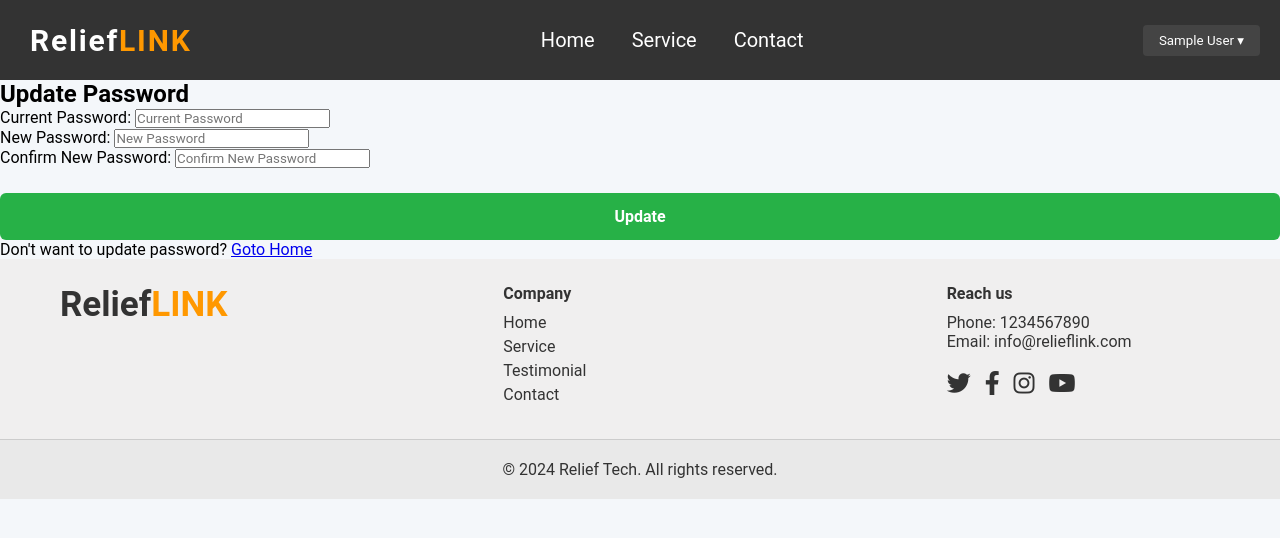
After one commit to TahmidMuntaser/ReliefLink, a Django app: page /account/password_update/ in a window 1280 px wide. The commit adds this page. Shown: the top 538 px of the page. Run offline with Django 5.2, Linux system fonts and the light colour scheme; the visitor is signed in with stand-in values (Sample User, id 1).

Commit message:
Update Password Functionality Implemented

```diff
--- a/ReliefLink/account/forms.py
+++ b/ReliefLink/account/forms.py
@@ -32,3 +32,31 @@ class CustomUserCreationForm(UserCreationForm):
 class LoginForm(forms.Form):
     email = forms.EmailField(label="Email")
     password = forms.CharField(widget=forms.PasswordInput, label="Password")
+
+
+class UpdatePasswordForm(forms.Form):
+    current_password = forms.CharField(
+        widget=forms.PasswordInput(attrs={'placeholder': 'Current Password'}),
+        label="Current Password",
+        required=True
+    )
+    new_password = forms.CharField(
+        widget=forms.PasswordInput(attrs={'placeholder': 'New Password'}),
+        label="New Password",
+        required=True
+    )
+    confirm_password = forms.CharField(
+        widget=forms.PasswordInput(attrs={'placeholder': 'Confirm New Password'}),
+        label="Confirm New Password",
+        required=True
+    )
+
+    def clean(self):
+        cleaned_data = super().clean()
+        new_password = cleaned_data.get("new_password")
+        confirm_password = cleaned_data.get("confirm_password")
+
+        if new_password != confirm_password:
+            raise forms.ValidationError("New passwords do not match.")
+
+        return cleaned_data
--- /dev/null
+++ b/ReliefLink/account/templates/account/updatepassword.html
@@ -0,0 +1,19 @@
+{% extends 'global/base.html' %}
+{% load static %}
+{% block title %}Update Password{% endblock %}
+{% block extra_css %}
+<link rel="stylesheet" href="{% static 'account/style.css' %}">
+{% endblock %}
+{% block content %}
+<div class="updatepassword-container">
+    <div class="updatepassword-form">
+        <h2>Update Password</h2>
+        <form method="post">
+            {% csrf_token %}
+            {{ form.as_p }}
+            <button class="btn btn-primary" type="submit">Update</button>
+        </form>
+        <p>Don't want to update password? <a href="{% url 'home' %}"> Goto Home</a></p>
+    </div>
+</div>
+{% endblock %}
--- a/ReliefLink/account/urls.py
+++ b/ReliefLink/account/urls.py
@@ -5,4 +5,5 @@ urlpatterns = [
     path('login/', views.login_view, name='login'),
     path('logout/', views.logout_view, name='logout'),
     path('register/', views.register_view, name='register'),
+    path('password_update/', views.updatepassword_view, name='update_password'),
 ]
--- a/ReliefLink/account/views.py
+++ b/ReliefLink/account/views.py
@@ -1,7 +1,10 @@
 from django.shortcuts import render, redirect
 from django.contrib.auth import authenticate, login, logout
-from .forms import CustomUserCreationForm, LoginForm
+from .forms import *
+from django.contrib.auth.decorators import login_required
 from django.contrib.auth.forms import AuthenticationForm
+from django.contrib.auth import update_session_auth_hash
+from django.contrib import messages
 
 def login_view(request):
     if request.method == 'POST':
@@ -36,3 +39,35 @@ def register_view(request):
     else:
         form = CustomUserCreationForm()
     return render(request, 'account/register.html', {'form': form})
+
+
+@login_required
+def updatepassword_view(request):
+    if request.method == 'POST':
+        form = UpdatePasswordForm(request.POST)
+        if form.is_valid():
+            current_password = form.cleaned_data['current_password']
+            new_password = form.cleaned_data['new_password']
+            confirm_password = form.cleaned_data['confirm_password']
+
+            # Check if the current password is correct
+            if not request.user.check_password(current_password):
+                form.add_error('current_password', 'Incorrect current password.')
+            elif new_password != confirm_password:
+                form.add_error('confirm_password', 'New passwords do not match.')
+            else:
+                # Update the user's password
+                user = request.user
+                user.set_password(new_password)
+                user.save()
+
+                # Keep the user logged in after password change
+                update_session_auth_hash(request, user)
+
+                # Provide feedback to the user
+                messages.success(request, 'Your password was successfully updated!')
+                return redirect('home')
+
+    else:
+        form = UpdatePasswordForm()
+    return render(request, 'account/updatepassword.html', {'form': form})
--- a/ReliefLink/global/templates/global/base.html
+++ b/ReliefLink/global/templates/global/base.html
@@ -36,6 +36,7 @@
                         {% endif %}
                         <div class="dropdown-content">
                             <a href="{% url 'dashboard' %}" class="dashboard-link">Dashboard</a>
+                            <a href="{% url "update_password" %}" class="updatepassword-link">Password Update</a>
                             <form action="{% url 'logout' %}" method='post'>
                                 {% csrf_token %}
                                 <button type='submit' class="logout-button">LogOut</button>
```
